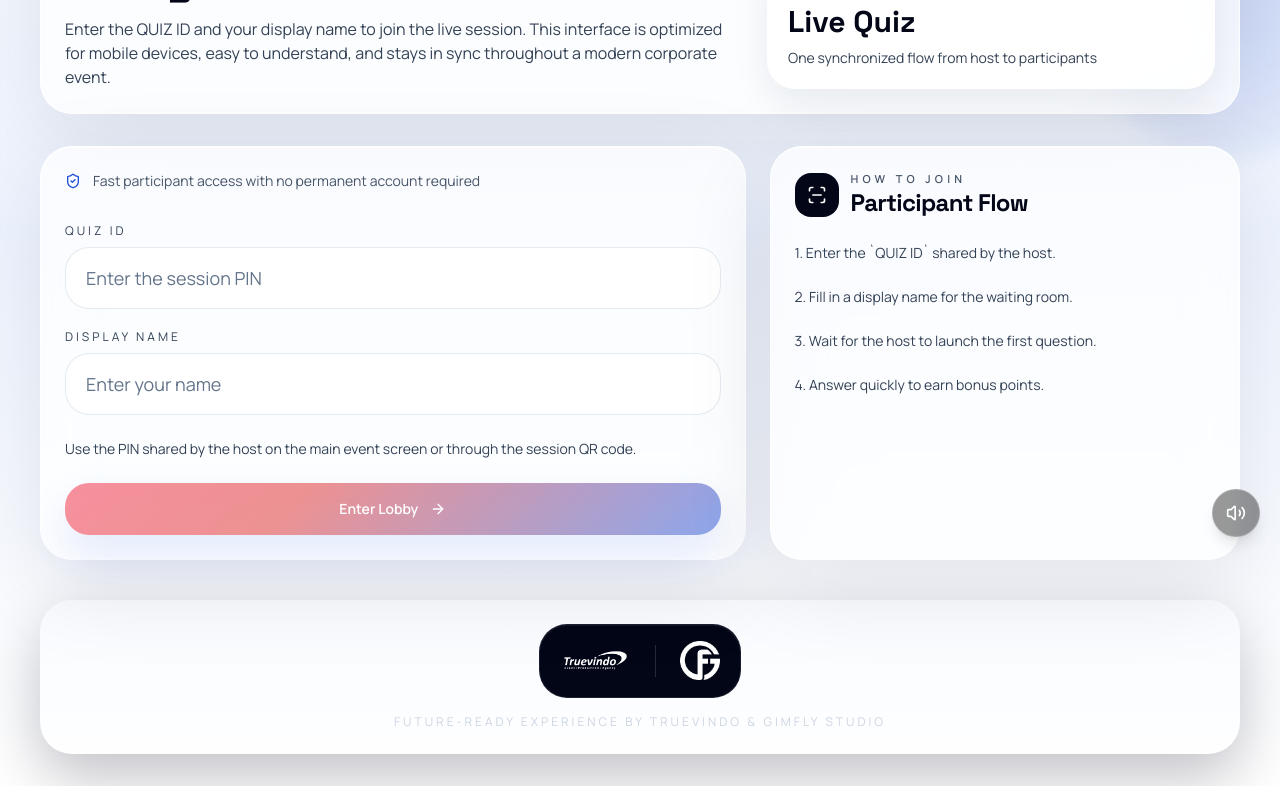
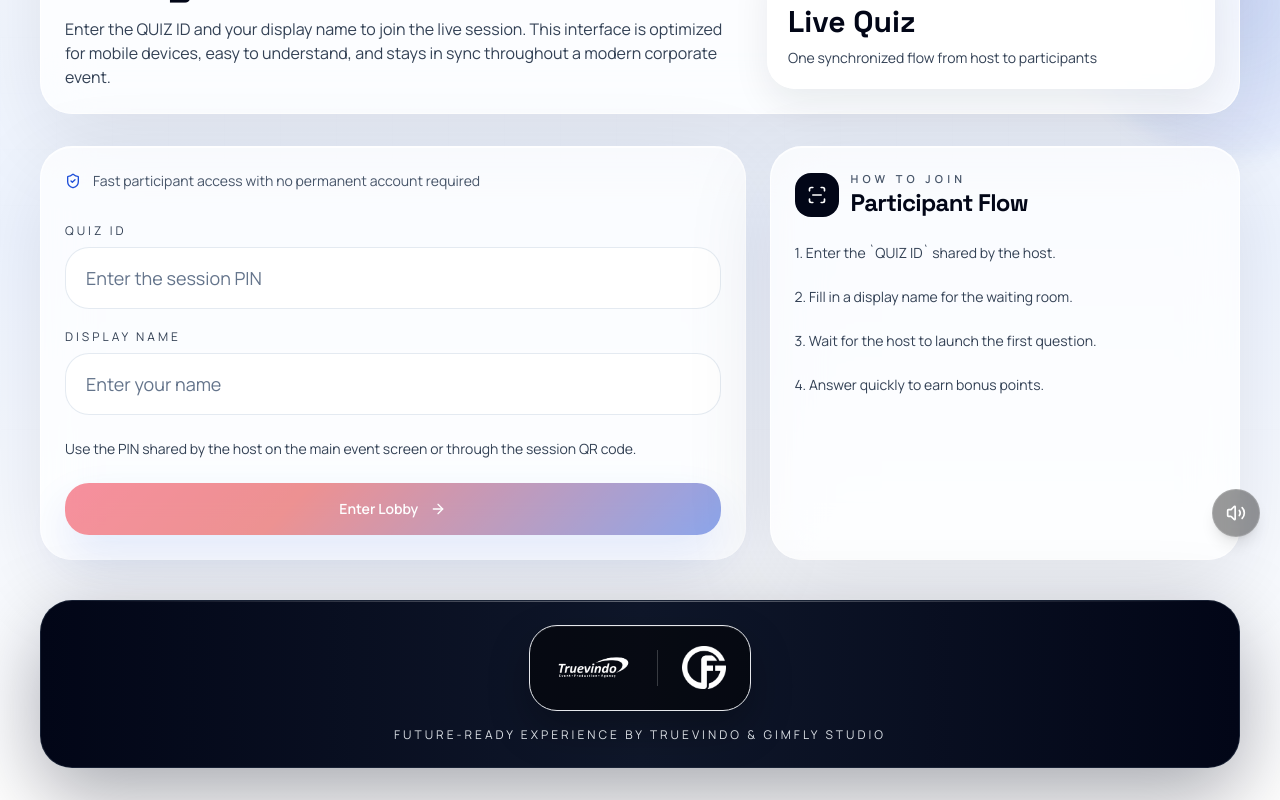
Before and after one commit to AndhikaSeptianPrayoga/TruevindoGamification, a React (Vite) app: page / in a window 1280 px wide. Shown: the part 243-1043 px from the top of the page. Built offline with nearby package versions, Linux system fonts and the light colour scheme.

Commit message:
Strengthen footer visibility

```diff
--- a/src/components/common/AppShell.tsx
+++ b/src/components/common/AppShell.tsx
@@ -37,15 +37,16 @@ export function AppShell({
           {aside ? <div className="w-full xl:max-w-md">{aside}</div> : null}
         </header>
         <main className="flex-1">{children}</main>
-        <footer className="mt-2 flex flex-col items-center gap-4 rounded-[32px] bg-slate-950/82 px-6 py-6 shadow-[0_24px_60px_rgba(2,6,23,0.24)]">
-          <div className="rounded-[28px] border border-white/10 bg-slate-950 px-5 py-4 shadow-[inset_0_1px_0_rgba(255,255,255,0.06)]">
+        <footer className="relative mt-2 flex flex-col items-center gap-4 overflow-hidden rounded-[32px] border border-slate-800/80 bg-gradient-to-r from-slate-950 via-slate-900 to-slate-950 px-6 py-6 shadow-[0_28px_80px_rgba(2,6,23,0.34)]">
+          <div className="absolute inset-x-10 top-0 h-px bg-gradient-to-r from-transparent via-white/35 to-transparent" />
+          <div className="rounded-[28px] border border-white/12 bg-black/55 px-6 py-5 shadow-[inset_0_1px_0_rgba(255,255,255,0.08),0_18px_40px_rgba(0,0,0,0.28)]">
             <div className="flex items-center gap-6">
-            <img src={truevindoLogo} alt="Truevindo" className="h-8 w-auto object-contain md:h-10" />
-            <span className="h-8 w-px bg-white/15" aria-hidden />
-            <img src={gimflyLogo} alt="Gimfly Studio" className="h-8 w-auto object-contain md:h-10" />
+            <img src={truevindoLogo} alt="Truevindo" className="h-9 w-auto object-contain md:h-11" />
+            <span className="h-9 w-px bg-white/20" aria-hidden />
+            <img src={gimflyLogo} alt="Gimfly Studio" className="h-9 w-auto object-contain md:h-11" />
             </div>
           </div>
-          <p className="text-xs uppercase tracking-[0.25em] text-slate-300">
+          <p className="text-center text-xs uppercase tracking-[0.25em] text-slate-100/90">
             Future-ready experience by Truevindo &amp; Gimfly Studio
           </p>
         </footer>
```
